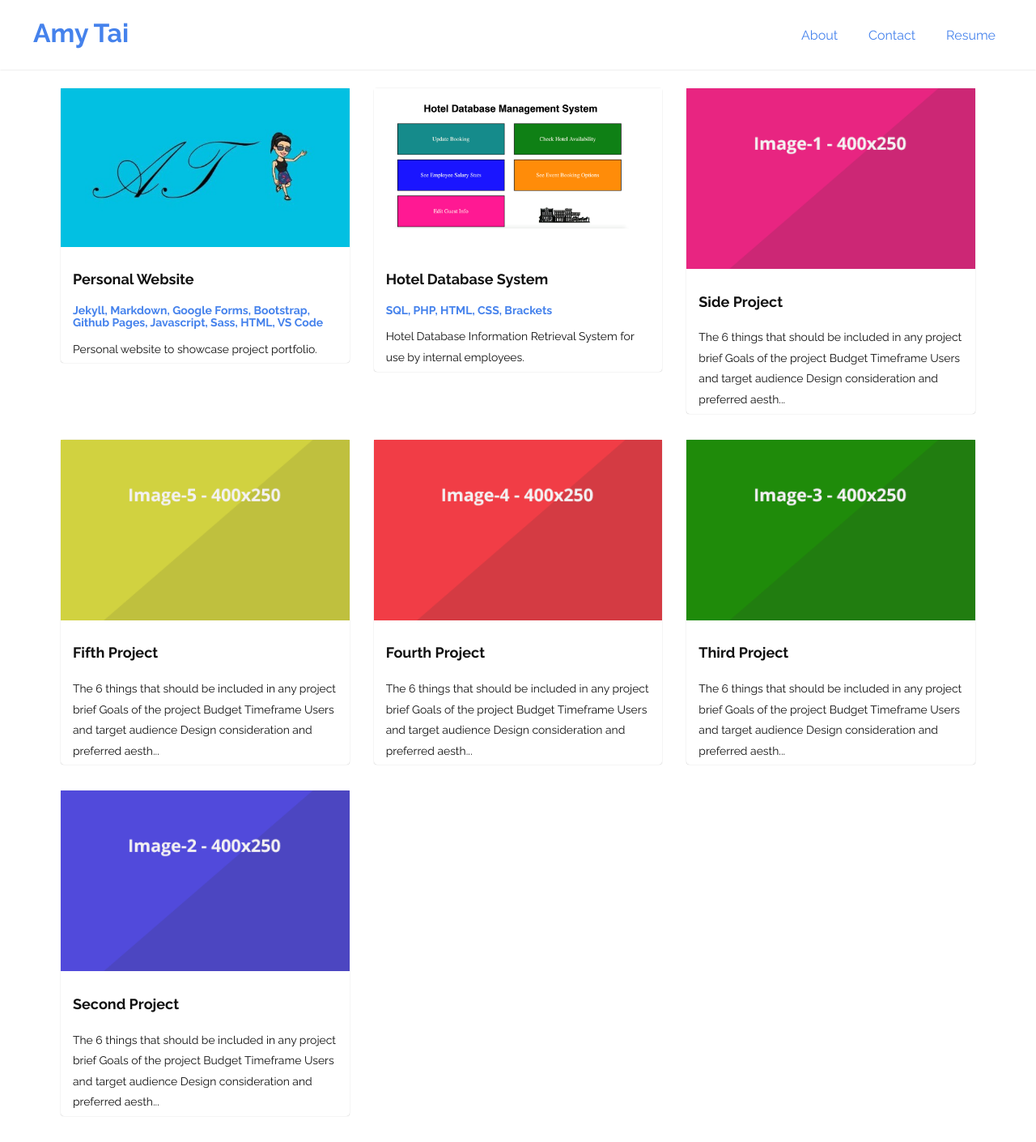
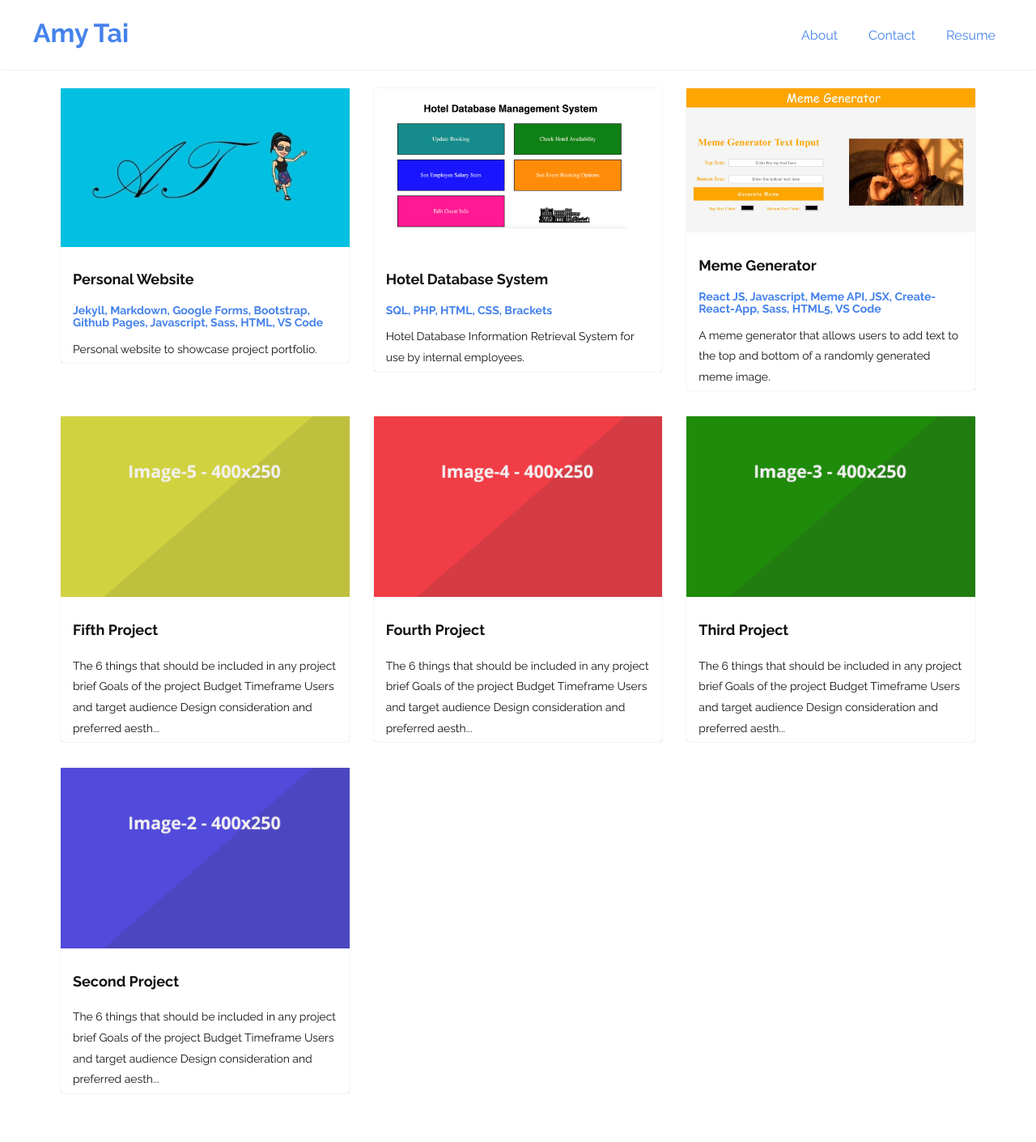
Before and after one commit to catai9/catai9.github.io, a Jekyll site: the page built from index.html, in a window 1280 px wide. Shown: the whole page at 81% size. Built offline with Jekyll 4.4.1, drawn with Linux system fonts in a browser that asks for light colours; the list of posts is cut into pages by our own code; after the commit the page ends 1382 px from its top, so only the background shows below that.

Commit message:
Added a post for the meme generator

```diff
--- a/_config.yml
+++ b/_config.yml
@@ -11,7 +11,7 @@ description: > # this means to ignore newlines until "baseurl:"
   Personal website
 
 baseurl: "" # the subpath of your site, e.g. /blog
-url: "http://amytai.ca" # the base hostname & protocol for your site
+url: "https://amytai.ca" # the base hostname & protocol for your site
 
 # Github pages configuration
 lsi: false
--- a/_posts/2018-10-14-sideproject.markdown
+++ /dev/null
@@ -1,41 +0,0 @@
----
-layout: post
-title:  "Side Project"
-date:   2018-10-14 10:51:47 +0530
-img: image-1.png
----
-
-The 6 things that should be included in any project brief
-    Goals of the project
-    Budget
-    Timeframe
-    Users and target audience
-    Design consideration and preferred aesthetic
-    Success criteria
-
-Let’s look at each of them a more deeply.
-1. Goals of the project
-
-If you're outsourcing some projects of yours, you need to know what you want to achieve and have a crystal clear picture of it in your head. The reverse-engineer approach will play great in supporting your outlining process, even for those minor yet requested tasks that would bring to life your desired outcome.
-2. Budget
-
-The budget is all the money you'd want to invest in a specific project you outsource. More precisely, you allocate budget for a project, meaning that you should already have a clear plan in your mind about the "why" and "what" that project is crucial to your business goals. Writing down the budget (or at least a budget range) on your project brief is an effective way to save time.
-
-It's the same as when you go car shopping, and you give a price range to the reseller, so he doesn't waste your time showing you cars you're not interested in (or can't afford, simply).
-Long story short: put a number on it.
-3. Timeframe
-
-Just as with knowing how much money you're able to invest in an outsourced project, you should also provide a specific timeframe the project needs to be developed and delivered within. This allows the developer to set expectations realistically. Be reasonable, though: if you're one of those who answer "Yesterday" when they're asked when a deadline is, you won't find remote developers and experts wanting to work with you. Forewarned is forearmed.
-4. Users and target audience
-
-You're asking an expert to build something for you, whether it's a new website, a landing page, e-commerce, whatever. A crucial information that will help them working their magic out is knowing who you're targeting, your prospects. This way an expert can evaluate several factors (design, technology, etc.) that pertain to specific users and provide you with the best solution accordingly.
-5. Design consideration and preferred aesthetic
-
-When it comes to qualitative and aesthetic considerations writing down all preferred elements isn't the most suitable way to share that kind of information, while showing them is a better way. When writing your brief, add resources to leave misunderstandings out the door: try pairing any element of design you'd want with a description or comment. You can pick examples from websites, books, sketches, and anything you shows what you’re looking for. While the project is running, lead the expert with your feedback.
-6. Success criteria
-
-One element that often get left out from a project brief is how you will measure the success of the project itself in an objective way: the KPIs. What are the Key Performance Indicators? They're measurable metrics by which a project can be judged as a success (or not) in accordance with the client's primary goal. Some examples of KPIs for web projects can be:
-
-    Increase brand awareness
-    Generate 10% more traffic
-    Increase newsletter subscriptions.
--- /dev/null
+++ b/_posts/2019-09-29-meme-generator.markdown
@@ -0,0 +1,32 @@
+---
+layout: post
+title:  "Meme Generator"
+date:   2018-09-29 10:51:47 +0530
+technologies:  React JS, Javascript, Meme API, JSX, Create-React-App, Sass, HTML5, VS Code
+github: https://github.com/catai9/meme-generator
+img: meme-generator-project.JPG
+---
+
+A meme generator that allows users to add text to the top and bottom of a randomly generated meme image.
+
+Link to [Github Code]({{page.github}}).
+
+Link to [demo](https://amytai.ca/meme-generator/).
+
+Technologies used include {{page.technologies}}.
+
+## Application Functionality
+
+#### Image
+The first feature of the meme generator is a randomly generated meme image from the meme API.
+
+<p float="center">
+    <img src="../images/meme-generator/image.JPG"  />
+</p>
+
+#### Captions
+The second feature is the immediate rendering of the user inputted text as captions on the meme.
+
+<p float="center">
+    <img src="../images/meme-generator/caption.JPG"  />
+</p>
```
Also changed, not shown: images/meme-generator-project.JPG (added), images/meme-generator/caption.JPG (added), images/meme-generator/image.JPG (added).
